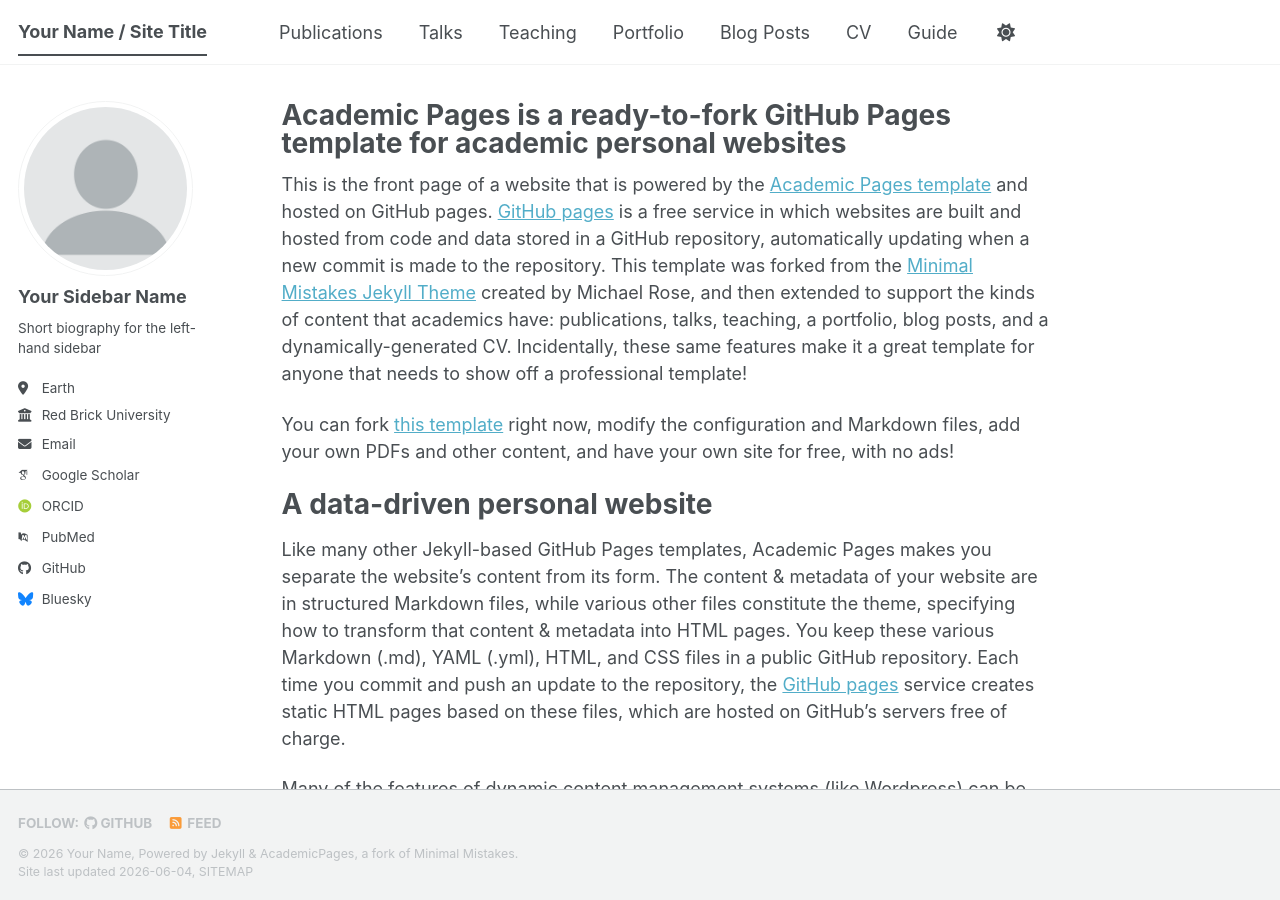
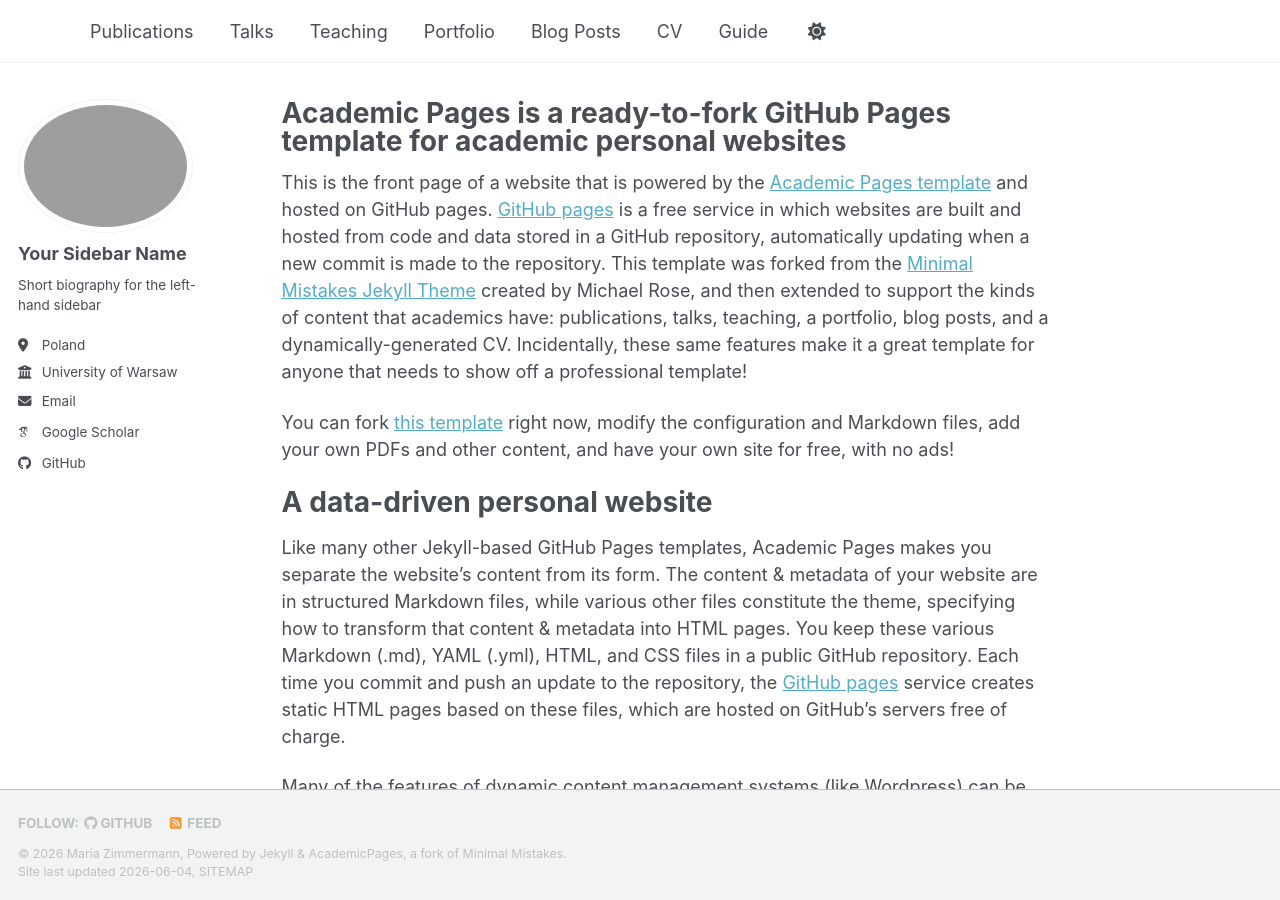
Before and after one commit to MariaZofiaZimmermann/mariazofiazimmermann.github.io, a Jekyll site: the page built from _pages/about.md, in a window 1280 px wide and 900 px high. Built offline with Jekyll 4.4.1, drawn with Linux system fonts in a browser that asks for light colours; some web fonts are replaced; a script bundle is joined from its source files by our own code; library files that are not in the unit come from our copies; part of the change alters nothing that is shown.

Commit message:
Update _config.yml

```diff
--- a/_config.yml
+++ b/_config.yml
@@ -9,9 +9,9 @@
 # Basic Site Settings
 locale                   : "en-US"
 site_theme               : "default" # The available themes options are "default", "air", "sunrise", "mint", "dirt" and "contrast"
-title                    : "Your Name / Site Title"
+title                    : " "
 title_separator          : "-"
-name                     : &name "Your Name"
+name                     : &name "Maria Zimmermann"
 description              : &description "Your Name's academic portfolio"   # Update this with a general description of your site, this is the default if not overridden by a page
 url                      : https://academicpages.github.io # The base hostname & protocol for your site e.g. "https://[your GitHub username].github.io",
                                                            # or if you already have some other page hosted on Github then use "https://[your GitHub username].github.io/[Your Repo Name]"
@@ -23,69 +23,31 @@ repository               : "academicpages/academicpages.github.io"
 #               Additional customization can be done by editing /_includes/author-profile.html
 author:
   # Biographic information
-  avatar           : "profile.png"
+  #avatar           : "profile.png"
   name             : "Your Sidebar Name"
   pronouns         : # example: "she/her"
   bio              : "Short biography for the left-hand sidebar"
-  location         : "Earth"
-  employer         : "Red Brick University"
+  location         : "Poland"
+  employer         : "University of Warsaw"
   uri              : # URL
-  email            : "none@example.org"
+  email            : "maria.zimmermann@psych.uw.edu.pl"
 
   # Academic websites
-  academia         : # URL
-  arxiv            : # URL - Update with the correct link to your profile
-  googlescholar    : "https://scholar.google.com/citations?user=PS_CX0AAAAAJ"
-  inspire-hep      : # URL
-  impactstory      : # URL
-  orcid            : "https://orcid.org/yourorcidurl"
-  semantic         : # URL
-  ssrn             : # URL
-  pubmed           : "https://www.ncbi.nlm.nih.gov/pubmed/?term=john+snow"
-  researchgate     : # URL
-  scopus           : # URL
-  zotero           : # URL
+
+  googlescholar    : "https://scholar.google.pl/citations?user=GTTLxWcAAAAJ&hl=en&oi=sra"
+
 
 
   # Repositories and software development
-  bitbucket        : # Username - Update with your username on the site
-  codepen          : # Username
-  dribbble         : # Username
-  github           : "academicpages"
-  kaggle           : # Username
-  stackoverflow    : # User number or user number and name (i.e., use "1" or "1/jeff-atwood")
+
+  github           : "https://github.com/MariaZofiaZimmermann"
+
 
   # Social media
-  artstation       : # Username
-  bluesky          : "bsky.app" # Replace this with you Bluesky username
-  facebook         : # Username
-  flickr           : # Username
-  foursquare       : # Username
-  goodreads        : # Username
-  google_plus      : # Username
-  keybase          : # Username
-  instagram        : # Username
-  lastfm           : # Username
-  linkedin         : # Username
-  mastodon         : # URL
-  medium           : # URL
-  pinterest        : # Username
-  soundcloud       : # Username
-  steam            : # Username
-  telegram         : # URL
-  tumblr           : # Username
-  twitter          : # Username for X / Twitter
-  vine             : # Username
-  weibo            : # Username
-  wikipedia        : # Username
-  xing             : # Username
-  youtube          : # Username
-  zhihu            : # Username
+
 
 # Publication Category - The following the list of publication categories and their headings
 publication_category:
-  books:
-    title: 'Books'
   manuscripts:
     title: 'Journal Articles'
   conferences:
```
